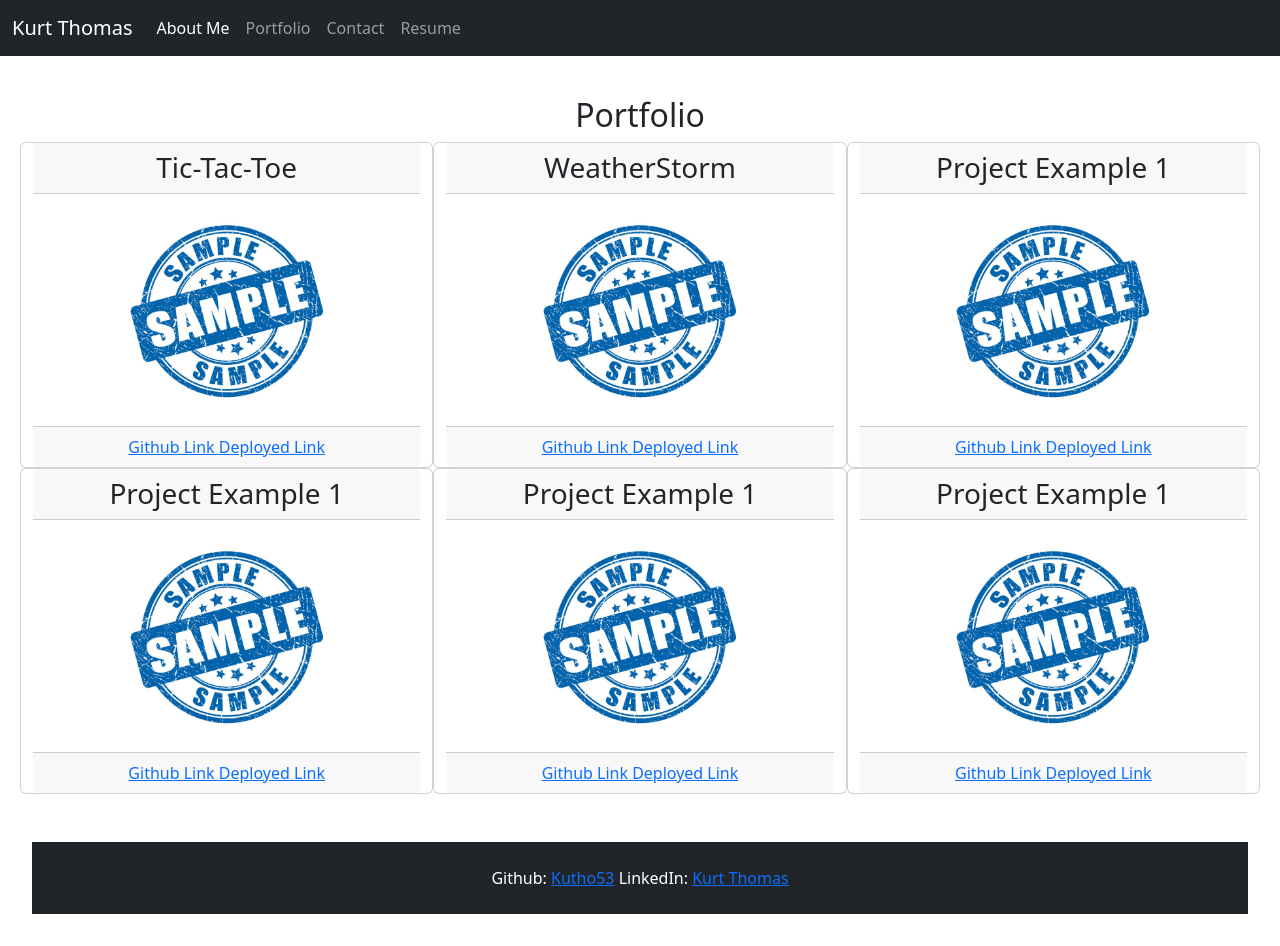
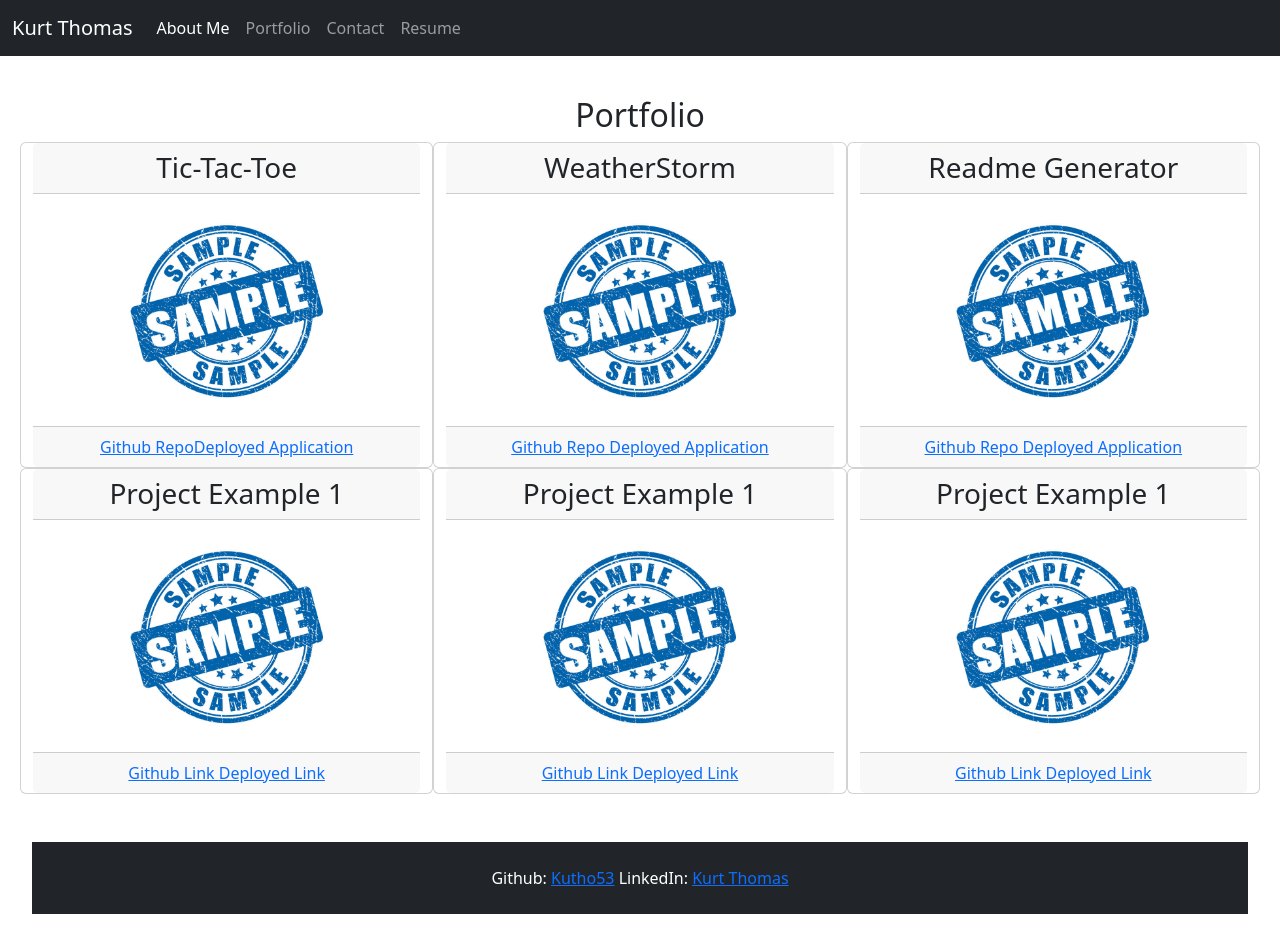
Before and after one commit to kutho53/React-Portfolio, a React (Vite) app: page /portfolio-page in a window 1280 px wide. Built offline with nearby package versions, Linux system fonts and the light colour scheme; the HTML template or start-up script is replaced by a standard one.

Commit message:
fixed repo links

```diff
--- a/src/pages/portfolio-page.jsx
+++ b/src/pages/portfolio-page.jsx
@@ -14,8 +14,8 @@ export default function Portfolio(){
                             <img src={image} alt='Sample Image' style={{ width: '200px', height: '200px', backgroundColor: 'blue', borderRadius: 100 }} />
                         </div>
                         <div class='card-footer'>
-                            <a href='https://github.com/kutho53/TicTacToe'>Github Link </a>
-                            <a href='https://github.com/kutho53/TicTacToe' >Deployed Link</a>
+                            <a class='github link' href='https://github.com/kutho53/TicTacToe'>Github Repo</a>
+                            <a class='deployed link' href='https://kutho53.github.io/TicTacToe/' >Deployed Application</a>
                         </div>
                     </div>
                     <div class='col-md card'>
@@ -24,18 +24,18 @@ export default function Portfolio(){
                             <img src={image} alt='Sample Image' style={{ width: '200px', height: '200px', backgroundColor: 'blue', borderRadius: 100 }} />
                         </div>
                         <div class='card-footer'>
-                            <a href='https://github.com/kutho53/WeatherSite'>Github Link </a>
-                            <a href='https://github.com/kutho53/WeatherSite' >Deployed Link</a>
+                            <a class='github link' href='https://github.com/kutho53/WeatherSite'>Github Repo </a>
+                            <a class='deployed link' href='https://kutho53.github.io/WeatherSite/' >Deployed Application</a>
                         </div>
                     </div>
                     <div class='col-md card'>
-                        <h3 class='card-header'>Project Example 1</h3>
+                        <h3 class='card-header'>Readme Generator</h3>
                         <div class='card-body'>
                             <img src={image} alt='Sample Image' style={{ width: '200px', height: '200px', backgroundColor: 'blue', borderRadius: 100 }} />
                         </div>
                         <div class='card-footer'>
-                            <a href='https://github.com/kutho53/README-Generator'>Github Link </a>
-                            <a href='https://kutho53.github.io/README-Generator/' >Deployed Link</a>
+                            <a class='github link' href='https://github.com/kutho53/README-Generator'>Github Repo </a>
+                            <a class='deployed link' href='https://kutho53.github.io/README-Generator/' >Deployed Application</a>
                         </div>
                     </div>
                 </div>
```
Also changed, not shown: src/pages/aboutMe.jsx (+4 -4 lines).
